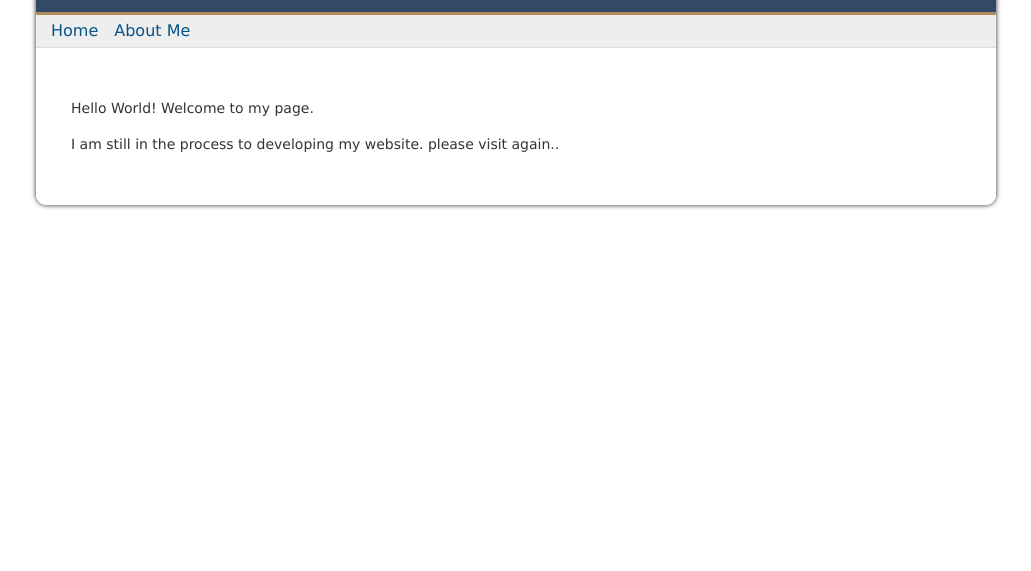
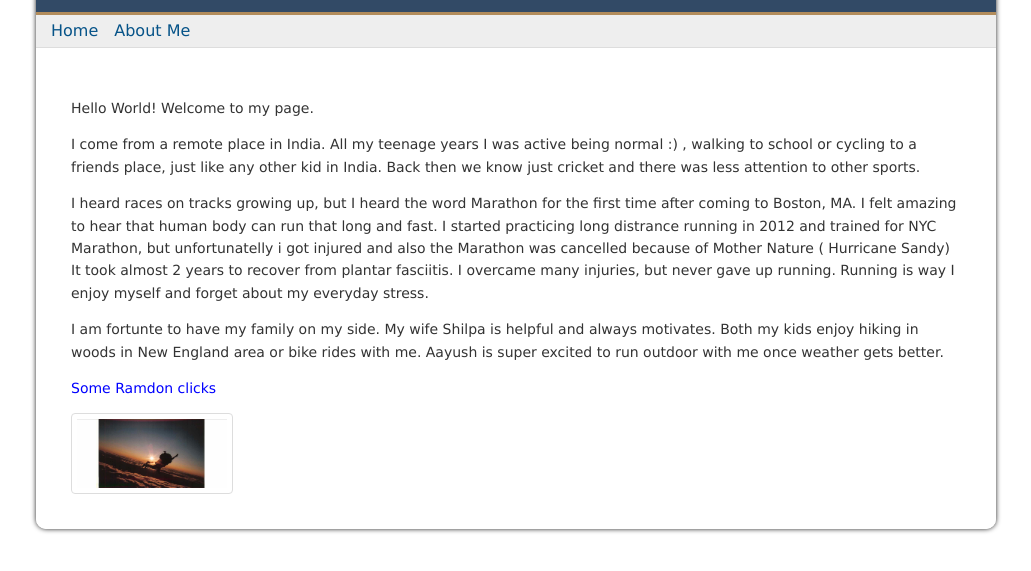
Before and after one commit to ac427/runacrun.com, a plain HTML site: page about.html in a window 1280 px wide. Shown: the part 53-624 px from the top of the page, without its empty margins (124-1155 px from the left). Drawn offline with Linux system fonts and the light colour scheme.

Commit message:
some extra additions

```diff
--- a/about.html
+++ b/about.html
@@ -6,6 +6,19 @@
 <link href="styles/defaultstyle.css" rel="stylesheet" />
 </head>
 <body>
+  <style>
+img {
+    border: 1px solid #ddd; /* Gray border */
+    border-radius: 4px;  /* Rounded border */
+    padding: 5px; /* Some padding */
+    width: 150px; /* Set a small width */
+}
+
+/* Add a hover effect (blue shadow) */
+img:hover {
+    box-shadow: 0 0 2px 1px rgba(0, 140, 186, 0.5);
+}
+</style>
   <div id="container">
     <div id="wrapper">
         <div id="banner">
@@ -33,8 +46,26 @@
                       <p>Hello World! Welcome to my page.
                       </p>
                       <p>
-                      I am still in the process to developing my website. please visit again..
+                      I come from a remote place in India. All my teenage years I was active being normal :) , walking to school or
+                      cycling to a friends place, just like any other kid in India. Back then we know just cricket and there was less
+                      attention to other sports.
                       </p>
+                      <p>
+                      I heard races on tracks growing up, but I heard the word Marathon for the first time after coming to Boston, MA. I felt
+                      amazing to hear that human body can run that long and fast. I started practicing long distrance running in 2012 and trained
+                      for NYC Marathon, but unfortunatelly i got injured and also the Marathon was cancelled because of Mother Nature ( Hurricane Sandy)
+                      It took almost 2 years to recover from plantar fasciitis. I overcame many injuries, but never gave up running. Running is way
+                      I enjoy myself and forget about my everyday stress.
+                      </p>
+                      <p>
+                      I am fortunte to have my family on my side. My wife Shilpa is helpful and always
+                      motivates. Both my kids enjoy hiking in woods in New England area or bike rides with me. Aayush is super excited to run outdoor
+                      with me once weather gets better.
+                      </p>
+                      <p> <font color=blue style=italic >Some Ramdon clicks </font> </p>
+                      <a target="_blank" href="https://photos.app.goo.gl/unCsCGFkSWzrFSHS2">
+  <img src="skydive.jpg" alt="Pictures">
+</a>
                     </td>
                   </tr>
                 </table>
```
Also changed, not shown: index.html (+1 -1 lines), skydive.jpg (added).
